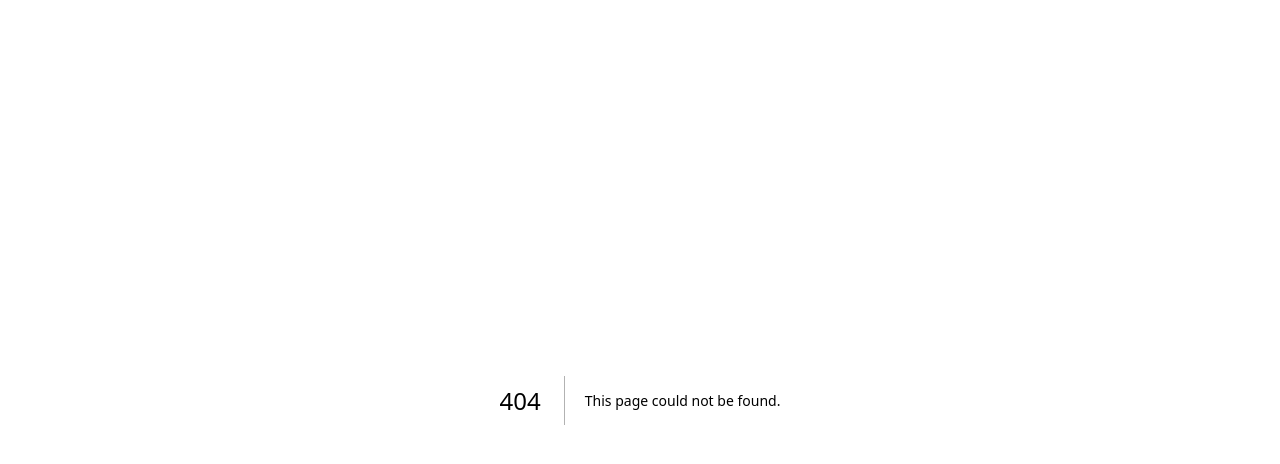
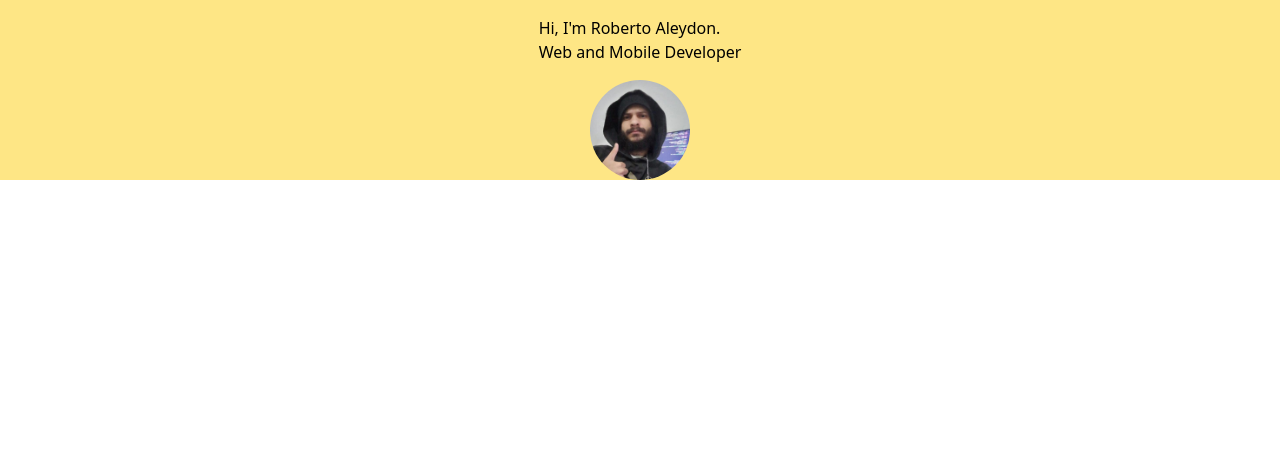
Before and after one commit to Aleydon/Porftfolio, a Next.js app: page /Home in a window 1280 px wide. Before the commit this address had no page. Shown: the top 464 px of the page. Built offline with nearby package versions, Linux system fonts and the light colour scheme.

Commit message:
ADD: Created Hero Page

```diff
--- /dev/null
+++ b/src/app/Home/page.tsx
@@ -0,0 +1,5 @@
+import { Hero } from '@/components/Hero';
+
+export default function Home() {
+  return <Hero />;
+}
--- a/src/app/globals.css
+++ b/src/app/globals.css
@@ -3,10 +3,9 @@
 @theme {
   --color-background: var(--background);
   --color-foreground: var(--foreground);
-  --dark-bg: #1A1A29;
-  --secondary-color: #7562E0
+  --dark-bg: #1a1a29;
+  --secondary-color: #7562e0;
 }
-
 
 @layer base {
   *,
--- a/src/app/page.tsx
+++ b/src/app/page.tsx
@@ -1,5 +1,11 @@
-import NavBar from '@/components/NavBar';
+import { NavBar } from '@/components/NavBar';
+import Home from './Home/page';
 
 export default function Page() {
-  return <NavBar />;
+  return (
+    <>
+      <NavBar />
+      <Home />
+    </>
+  );
 }
--- /dev/null
+++ b/src/components/Hero.tsx
@@ -0,0 +1,24 @@
+import Image from 'next/image';
+
+import Me from '@/assets/me.jpeg';
+
+export function Hero() {
+  return (
+    <div className="flex flex-col w-full items-center justify-center bg-amber-200">
+      <div className="p-4">
+        <h1>
+          Hi, I&apos;m Roberto Aleydon. <br /> Web and Mobile Developer
+        </h1>
+      </div>
+      <div>
+        <Image
+          className="rounded-full"
+          src={Me}
+          alt="Vercel Logo"
+          width={100}
+          height={24}
+        />
+      </div>
+    </div>
+  );
+}
--- a/src/components/NavBar.tsx
+++ b/src/components/NavBar.tsx
@@ -1,8 +1,11 @@
 'use client';
 
+import Image from 'next/image';
 import { useState } from 'react';
 
-export default function NavBar() {
+import Logo from '@/assets/logo.svg';
+
+export function NavBar() {
   const [isOpen, setIsOpen] = useState(false);
 
   const toggleMenu = () => {
@@ -13,8 +16,7 @@ export default function NavBar() {
     <nav className="md:flex md:justify-between md:items-center p-4 bg-gray-800">
       {/* Logo ou Título */}
       <div className="flex justify-between items-center">
-        <div className="text-white font-bold">Logo</div>
-
+        <Image src={Logo} alt="Logo" width={30} height={30} />
         {/* Botão Hamburger */}
         <button
           onClick={toggleMenu}
```
Also changed, not shown: src/assets/logo.svg (added), src/assets/me.jpeg (added).
